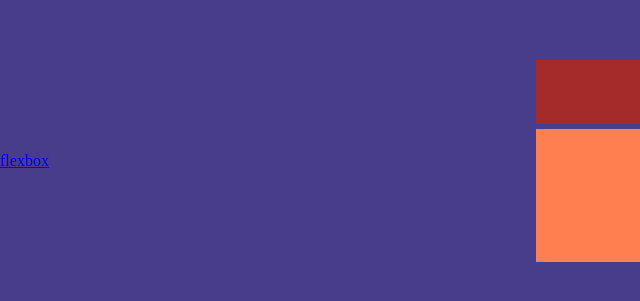
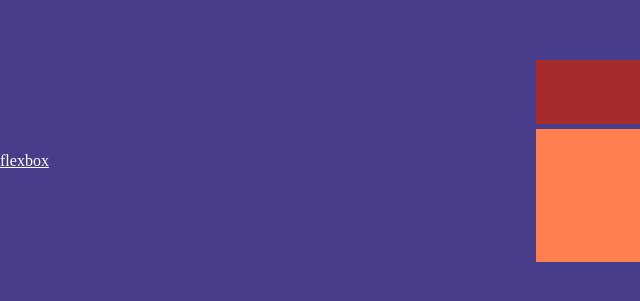
Before and after one commit to MUFTIATBAKARE/Assignments, a plain HTML site: page grid.html in a window 1280 px wide. Shown: the part 239-540 px from the top of the page, 0-640 px from the left. Drawn offline with Linux system fonts and the light colour scheme.

Commit message:
Update grid.html

```diff
--- a/grid.html
+++ b/grid.html
@@ -11,7 +11,7 @@
     <header>
     <nav>
       <ul>
-        <li><a href="index.html">flexbox</a>
+        <li><a href="index.html" style="color:white">flexbox</a>
           </li>
         </ul>
         </nav>
```
